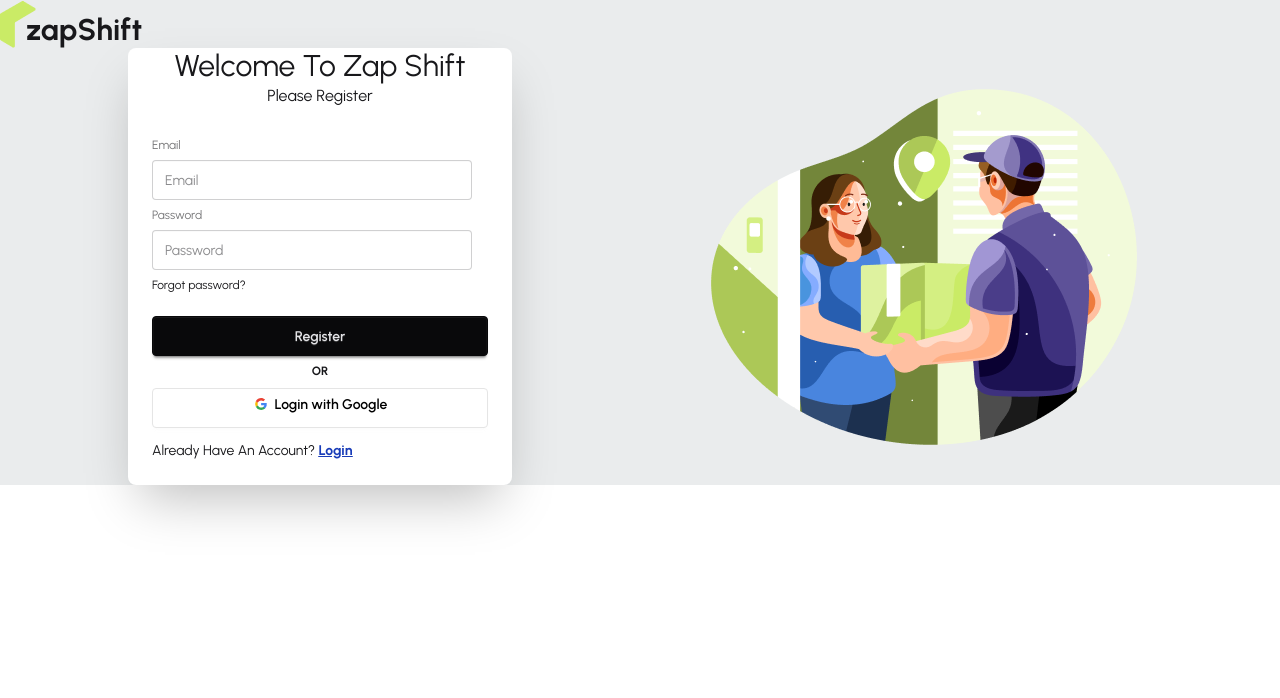
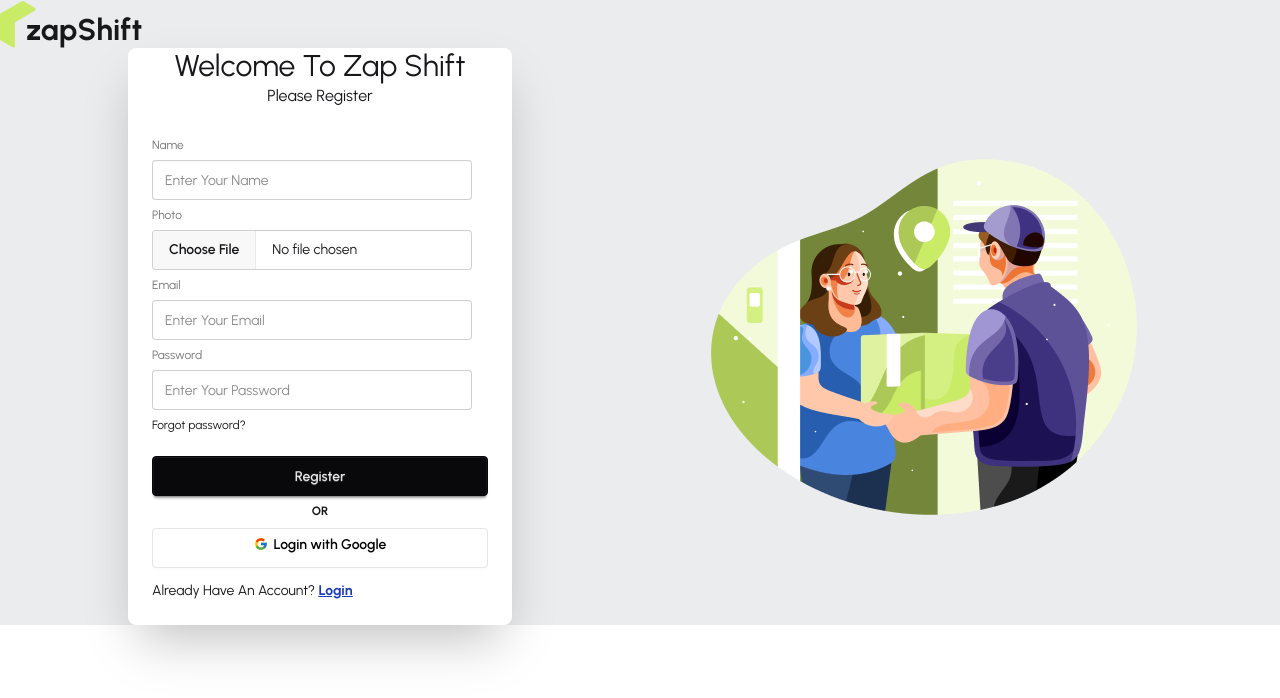
Before and after one commit to Alif-Hossen/zap-shift-client, a React (Vite) app: page /register in a window 1280 px wide. Shown: the top 698 px of the page. Built offline with nearby package versions, Linux system fonts and the light colour scheme; no server answers.

Commit message:
Direct Image Upload During Registration And Image Hosting

```diff
--- a/src/Pages/Auth/Login/Login.jsx
+++ b/src/Pages/Auth/Login/Login.jsx
@@ -35,7 +35,7 @@
                     <label className="label">Email</label>
                     <input type="email" {...register('email', { required: true }
 
-                    )} className="input" placeholder="Email" />
+                    )} className="input" placeholder="Enter Your Email" />
 
                     {
                         errors.email?.type === 'required' &&
@@ -50,7 +50,7 @@
                         required: true,
                         minLength: 6,
 
-                    })} className="input" placeholder="Password" />
+                    })} className="input" placeholder="Enter Your Password" />
 
                     {
                         errors.password?.type === 'minLength' &&
--- a/src/Pages/Auth/Register/Register.jsx
+++ b/src/Pages/Auth/Register/Register.jsx
@@ -16,9 +16,15 @@
     } = useForm();
 
     const handleRegistration = (data) => {
-        console.log('After Register', data);
+        console.log('After Register', data.photo);
         registerUser(data.email, data.password).then(result => {
             console.log(result.user);
+
+            // HAVE TO STORE THE IMAGE AND GET THE PHOTO URL --
+            // UPDATE USER PROFILE HERE ->
+
+
+
         })
             .catch(error => {
                 console.log(error)
@@ -32,20 +38,41 @@
             <p className='text-center'>Please Register</p>
             <form className="card-body" onSubmit={handleSubmit(handleRegistration)}>
                 <fieldset className="fieldset">
+
+                    {/* NAME -> */}
+                    <label className="label">Name</label>
+                    <input type="text" {...register('name', { required: true })} className="input" placeholder="Enter Your Name" />
+
+                     {
+                        errors.name?.type === 'required' &&
+                        <p className='text-red-500 font-bold'>Name Is Required.!</p>
+                    }
+
+                    {/* PHOTO -> */}
+                    <label className="label">Photo</label>
+                    <input type="file" {...register('photo', { required: true })} className="file-input" placeholder="Choose Your Photo" />
+
+                     {
+                        errors.photo?.type === 'required' &&
+                        <p className='text-red-500 font-bold'>Photo Is Required.!</p>
+                    }
+
+                    {/* EMAIL -> */}
                     <label className="label">Email</label>
-                    <input type="email" {...register('email', { required: true })} className="input" placeholder="Email" />
+                    <input type="email" {...register('email', { required: true })} className="input" placeholder="Enter Your Email" />
 
                     {
                         errors.email?.type === 'required' &&
                         <p className='text-red-500 font-bold'>Email Is Required.!</p>
                     }
 
+                    {/* PASSWORD -> */}
                     <label className="label">Password</label>
                     <input type="password" {...register('password', {
                         required: true,
                         minLength: 6,
                         pattern: /^(?=.*[A-Z])(?=.*\d)(?=.*[^A-Za-z0-9]).+$/
-                    })} className="input" placeholder="Password" />
+                    })} className="input" placeholder="Enter Your Password" />
 
                     {/* ERROR SHOW --> */}
                     {
--- a/src/Pages/Auth/SocialLogin/SOcialLogin.jsx
+++ b/src/Pages/Auth/SocialLogin/SOcialLogin.jsx
@@ -1,5 +1,6 @@
 import React from 'react';
 import useAuth from '../../../Hooks/useAuth';
+import { FcGoogle } from 'react-icons/fc';
 
 const SOcialLogin = () => {
 
@@ -23,7 +24,7 @@
                 onClick={handleGoogleSignIn}
 
                 className="btn bg-white pb-2 w-full hover:bg-green-600 text-black border-[#e5e5e5]">
-                <svg aria-label="Google logo" width="16" height="16" xmlns="http://www.w3.org/2000/svg" viewBox="0 0 512 512"><g><path d="m0 0H512V512H0" fill="#fff"></path><path fill="#34a853" d="M153 292c30 82 118 95 171 60h62v48A192 192 0 0190 341"></path><path fill="#4285f4" d="m386 400a140 175 0 0053-179H260v74h102q-7 37-38 57"></path><path fill="#fbbc02" d="m90 341a208 200 0 010-171l63 49q-12 37 0 73"></path><path fill="#ea4335" d="m153 219c22-69 116-109 179-50l55-54c-78-75-230-72-297 55"></path></g></svg>
+                <FcGoogle />
                 Login with Google
             </button>
         </div>
```
Also changed, not shown: 1 other file (tests, documents, lock files or other folders).
